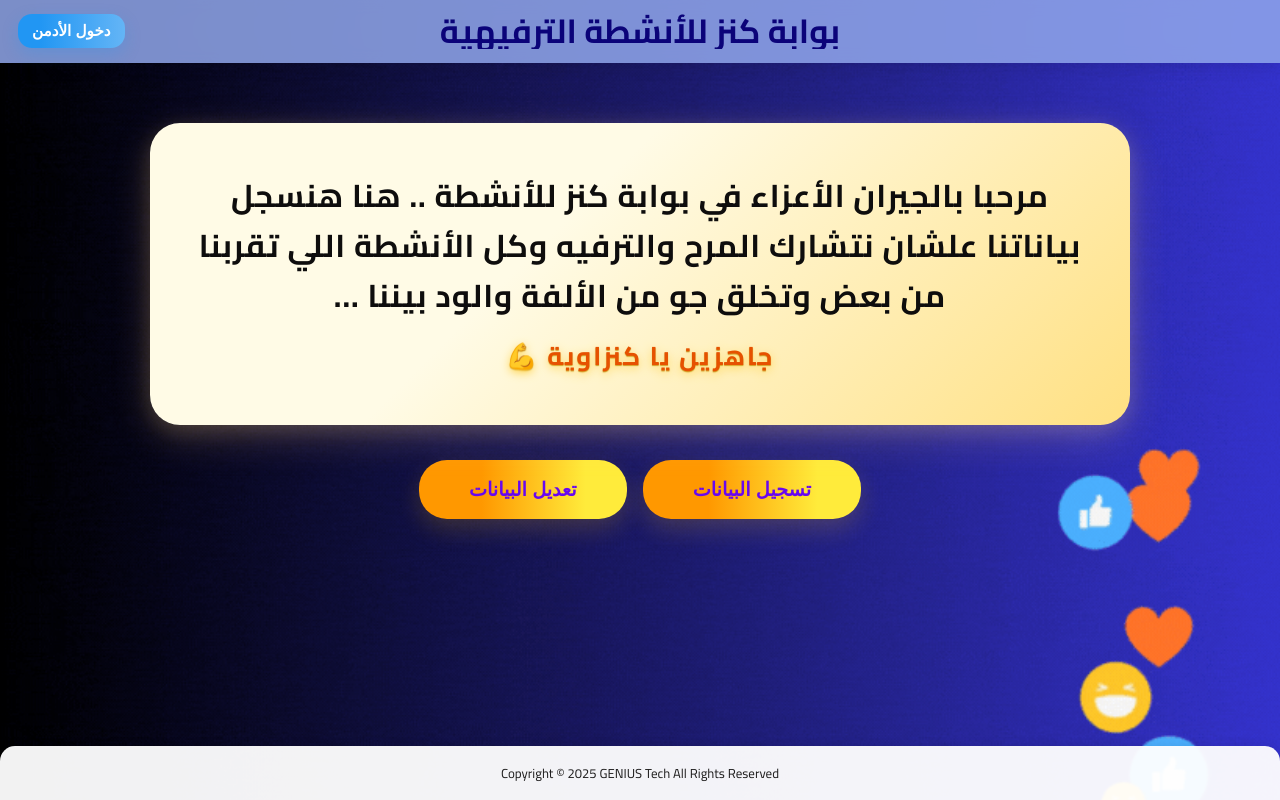
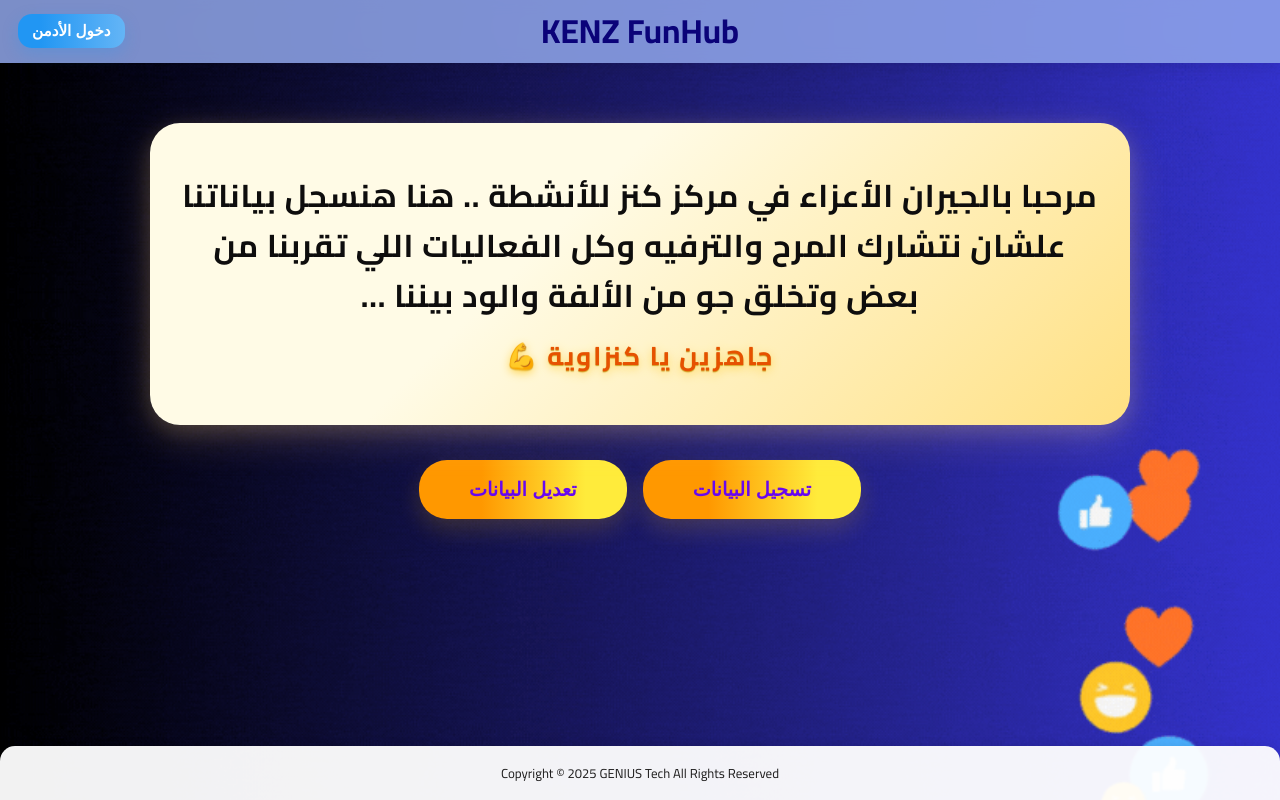
Before and after one commit to HS-developers/KenzActivities, a plain HTML site: page index.html in a window 1280 px wide. Drawn offline with Linux system fonts and the light colour scheme.

Commit message:
Update index.html

```diff
--- a/index.html
+++ b/index.html
@@ -3,7 +3,7 @@
 <head>
   <meta charset="UTF-8">
   <meta name="viewport" content="width=device-width, initial-scale=1">
-  <title>بوابة كنز للأنشطة الترفيهية</title>
+  <title> مركز المرح </title>
   <link href="https://fonts.googleapis.com/css2?family=Cairo:wght@400;700&display=swap" rel="stylesheet">
   <style>
 /* Reset عام */
@@ -245,14 +245,14 @@ img, video, svg { max-width: 100%; height: auto; display: block; }
 </head>
 <body>
   <header>
-    <h1>بوابة كنز للأنشطة الترفيهية</h1>
+    <h1> KENZ FunHub </h1>
     <!-- زر دخول الأدمن -->
     <button id="adminLoginBtn" class="admin-header-btn" type="button">دخول الأدمن</button>
   </header>
 
   <main>
     <div class="highlight-section">
-      مرحبا بالجيران الأعزاء في بوابة كنز للأنشطة .. هنا هنسجل بياناتنا علشان نتشارك المرح والترفيه وكل الأنشطة اللي تقربنا من بعض وتخلق جو من الألفة والود بيننا ...
+      مرحبا بالجيران الأعزاء في مركز كنز للأنشطة .. هنا هنسجل بياناتنا علشان نتشارك المرح والترفيه وكل الفعاليات اللي تقربنا من بعض وتخلق جو من الألفة والود بيننا ...
       <span class="kenz-ready">جاهزين يا كنزاوية 💪</span>
     </div>
 
```
